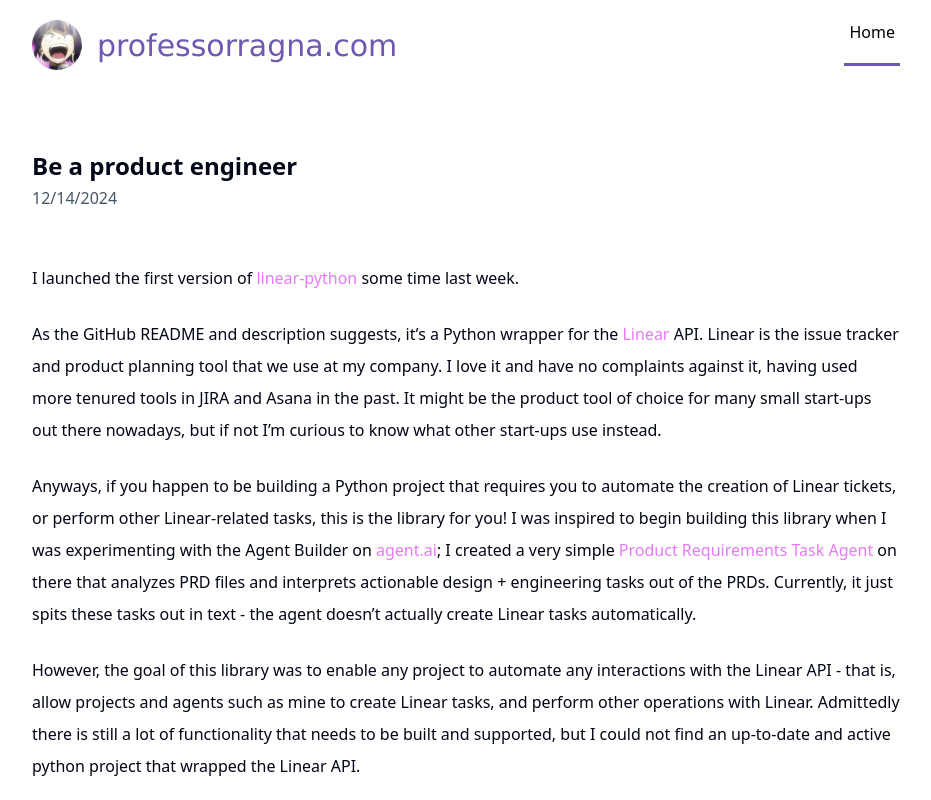
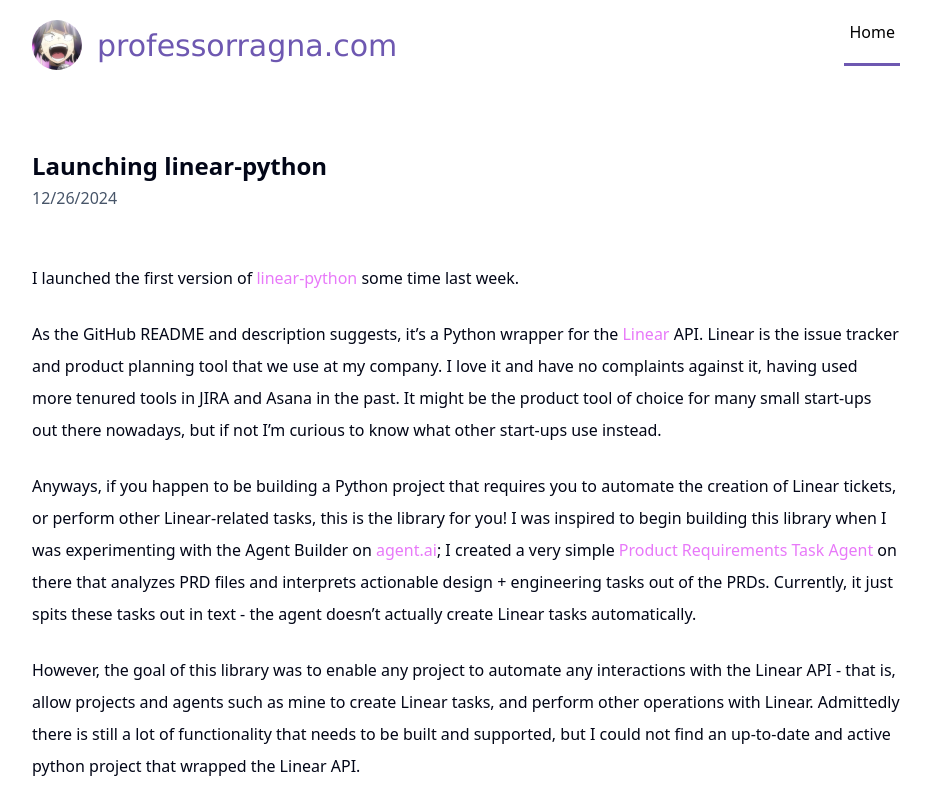
Before and after one commit to jpbullalayao/professorragna, a Next.js app: page /blog/launching-linear-python in a window 1280 px wide. Shown: the top 800 px of the page, without its empty margins (174-1105 px from the left). Built offline with nearby package versions, Linux system fonts and the light colour scheme.

Commit message:
Fix lint

```diff
--- a/src/app/blog/launching-linear-python/page.tsx
+++ b/src/app/blog/launching-linear-python/page.tsx
@@ -13,9 +13,9 @@ const Post = () => (
   <div className="flex flex-col gap-6">
     <div className="mb-6">
       <Text variant="header" tag="h1">
-				Be a product engineer
+        Launching linear-python
       </Text>
-			<Text className="text-secondary">12/14/2024</Text>
+      <Text className="text-secondary">12/26/2024</Text>
     </div>
 
     <Text>
```
Lines whose indentation alone changed are shown as unchanged.
